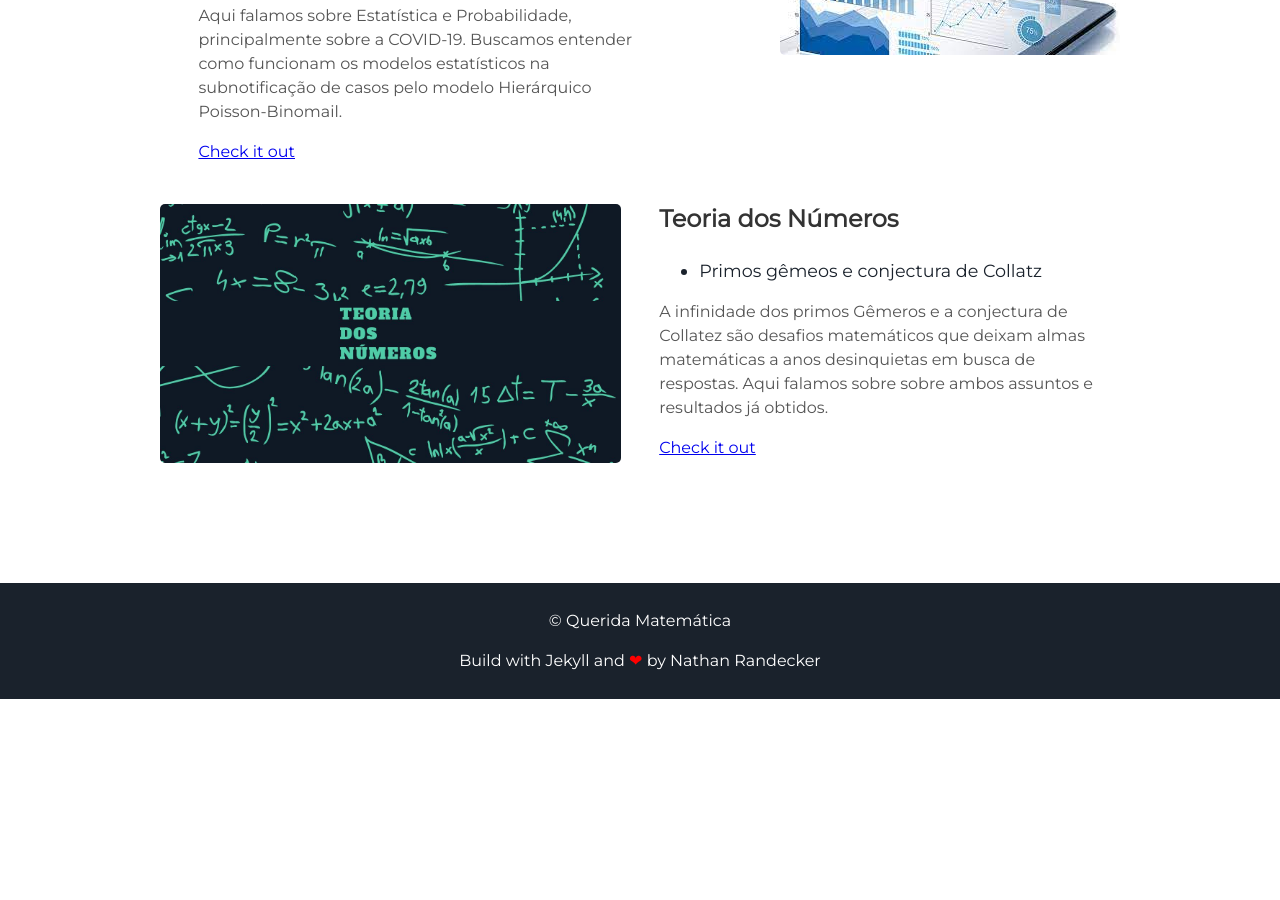
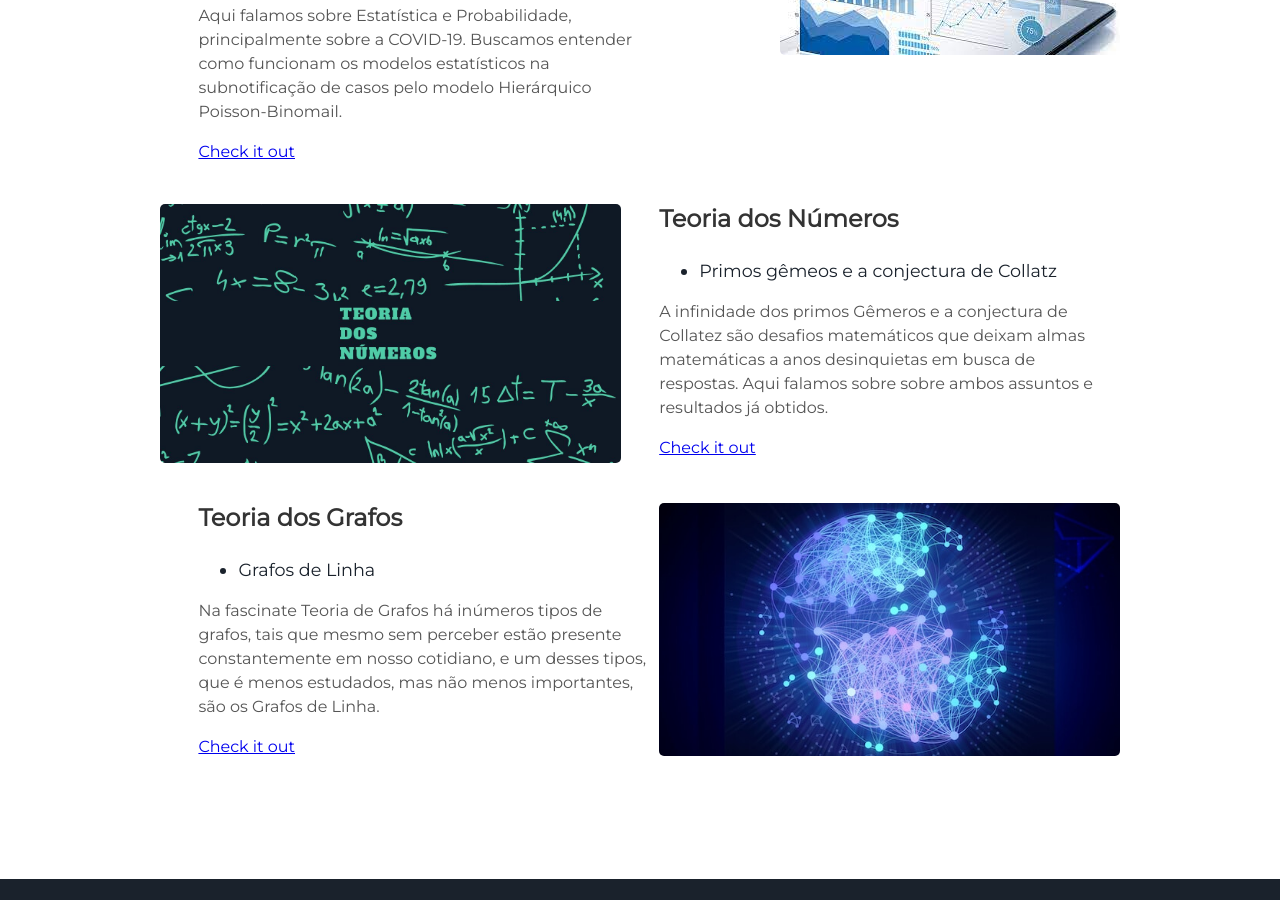
Before and after one commit to JanaineMath/JanaineMath.github.io, a Jekyll site: the page built from index.html, in a window 1280 px wide and 900 px high, scrolled down 1956 px. Built offline with Jekyll 4.4.1, drawn with Linux system fonts in a browser that asks for light colours; before the commit the page ends 2655 px from its top, so only the background shows below that.

Commit message:
novoitem

```diff
--- a/_includes/projects.html
+++ b/_includes/projects.html
@@ -45,15 +45,29 @@
 
 <div class="user-projects">
   <div class="images-left">
-    <img alt="dowload" src="{{ "/assets/img/primos.jpg" | prepend: site.baseurl }}" />
+    <img alt="primos" src="{{ "/assets/img/primos.jpg" | prepend: site.baseurl }}" />
   </div>
   <div class="contents-right">
     <h3> Teoria dos Números </h3>
     <ul>
-      <li> Primos gêmeos e conjectura de Collatz </li>
+      <li> Primos gêmeos e a conjectura de Collatz </li>
     </ul>
     <p>
     A infinidade dos primos Gêmeros e a conjectura de Collatez são desafios matemáticos que deixam almas matemáticas a anos desinquietas em busca de respostas. Aqui falamos sobre sobre ambos assuntos e resultados já obtidos.</p>
     <a class="math.com" href="jana">Check it out</a>
   </div>
 </div>
+
+<div class="user-projects">
+  <div class="images-right">
+    <img alt="grafos" src="{{ "/assets/img/grafos.jpg" | prepend: site.baseurl }}" />
+  </div>
+  <div class="contents-right">
+    <h3> Teoria dos Grafos </h3>
+    <ul>
+      <li> Grafos de Linha</li>
+    </ul>
+    <p> Na fascinate Teoria de Grafos há inúmeros tipos de grafos, tais que mesmo sem perceber estão presente constantemente em nosso cotidiano, e um desses tipos, que é menos estudados, mas não menos importantes, são os Grafos de Linha.</p>
+    <a class="math.com" href="jana">Check it out</a>
+  </div>
+</div>
```
